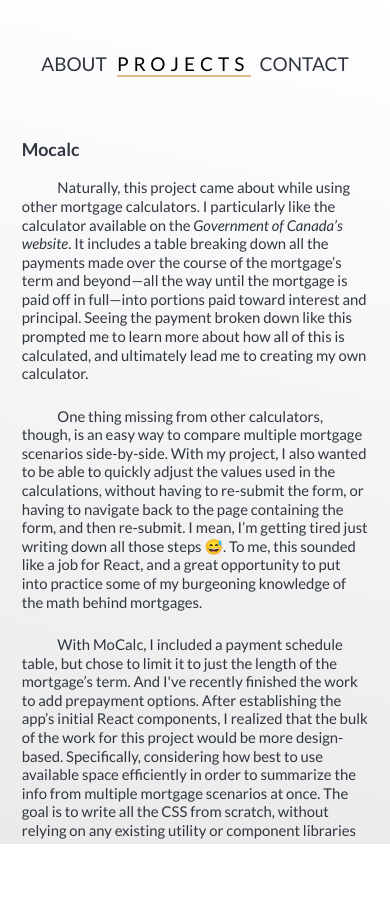
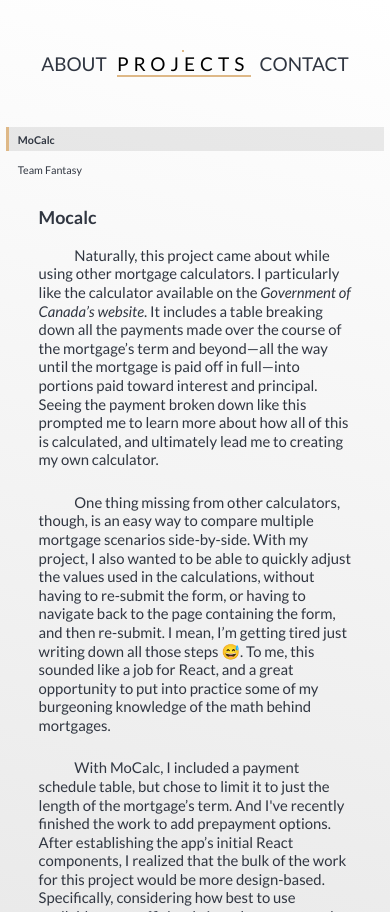
Before and after one commit to TYLER-JM/portfolio, a React (Vite) app: page /projects/mocalc in a window 390 px wide. Before the commit the page ends 844 px from the top, so only its background shows below. Built offline with nearby package versions, Linux system fonts and the light colour scheme.

Commit message:
initial redesign into 3-column layout

```diff
--- /dev/null
+++ b/src/components/Layout.tsx
@@ -0,0 +1,20 @@
+import { ReactNode } from 'react';
+import '../styles/layout.css';
+
+interface LayoutProps {
+  children: ReactNode;
+  sidebar?: ReactNode;
+}
+
+export default function Layout({ children, sidebar }: LayoutProps) {
+  return (
+    <div className="layout">
+      {/* sidebar && <aside className="layout__sidebar layout__sidebar--left">{sidebar}</aside> */}
+      <aside className="layout__sidebar layout__sidebar--left">{sidebar}</aside>
+      <div className="layout__content">
+        {children}
+      </div>
+      <aside className="layout__sidebar layout__sidebar--right"></aside>
+    </div>
+  );
+}
--- /dev/null
+++ b/src/components/Sidebar.tsx
@@ -0,0 +1,14 @@
+import { ReactNode } from 'react';
+import '../styles/sidebar.css';
+
+interface SidebarProps {
+  children: ReactNode;
+}
+
+export default function Sidebar({ children }: SidebarProps) {
+  return (
+    <nav className="sidebar">
+      {children}
+    </nav>
+  );
+}
--- a/src/routes/About.tsx
+++ b/src/routes/About.tsx
@@ -1,11 +1,13 @@
 import logoUrl from '../assets/logo.png'
 import '../styles/about.css'
+import Layout from '../components/Layout.tsx'
 
 const About = function() {
   const classes = 'section about'
 
   return (
-    <article className={classes} id="about">
+    <Layout>
+      <section className={classes} id="about">
       <div className="about__container">
         <div className="hero">
           <h1 className="name name__first"> Tyler</h1>
@@ -19,7 +21,8 @@
           I am also a Robertson Davies aficionado, and have a perfectly healthy love for board and card games. I can often be found playing my acoustic guitar, or baking a thin crust pepperoni pizza <span role='img' aria-label='pizza'>🍕</span>.
         </p>
       </div>
-    </article>
+    </section>
+    </Layout>
   );
 }
 
--- a/src/routes/Contact.tsx
+++ b/src/routes/Contact.tsx
@@ -1,8 +1,10 @@
 import '../styles/contact.css'
+import Layout from '../components/Layout.tsx'
 
 const Contact = function() {
 	return (
-		<article className="section contact" id="contact">
+		<Layout>
+			<section className="section contact" id="contact">
 			<div className="contact__container">
 				<div className='contact__social'>
 					<a title="open Github profile" className="social github" href="https://github.com/TYLER-JM" target="blank">
@@ -23,7 +25,8 @@
 				</div>
 				<p>I'm always happy to chat about what I'm working on, what I'm reading, what I'm playing, or what I'm listening to.</p>
 			</div>
-		</article>
+		</section>
+		</Layout>
 	)
 }
 
--- a/src/routes/ProjectDetail.tsx
+++ b/src/routes/ProjectDetail.tsx
@@ -1,12 +1,34 @@
 import ReactMarkdown from "react-markdown";
 import {Link, useParams} from "react-router";
 import {useEffect, useState} from "react";
+import Layout from '../components/Layout.tsx';
+import Sidebar from '../components/Sidebar.tsx';
 
 import '../styles/project-detail.css'
 
 export default function ProjectDetail() {
 	const { slug } = useParams()
 	const [content, setContent] = useState('')
+
+	const projects = [
+		{ title: "MoCalc", slug: "mocalc" },
+		{ title: "Team Fantasy", slug: "team-fantasy" }
+	]
+
+	const sidebarContent = (
+		<ul>
+			{projects.map(project => (
+				<li key={project.slug}>
+					<Link
+						to={`/projects/${project.slug}`}
+						className={slug === project.slug ? 'active' : ''}
+					>
+						{project.title}
+					</Link>
+				</li>
+			))}
+		</ul>
+	)
 
 	useEffect(() => {
 		import(`../content/${slug}.md`)
@@ -19,7 +41,8 @@
 	}, [slug])
 
 	return (
-		<article className="section">
+		<Layout sidebar={<Sidebar>{sidebarContent}</Sidebar>}>
+			<section className="section">
 				<div className="project-detail__container">
 						<ReactMarkdown>{content}</ReactMarkdown>
 						<Link to="/projects" className="card__link card__detail-link back">
@@ -27,6 +50,7 @@
 							Go back
 						</Link>
 				</div>
-		</article>
+			</section>
+		</Layout>
 	)
 }
--- a/src/routes/Projects.tsx
+++ b/src/routes/Projects.tsx
@@ -1,5 +1,6 @@
 import '../styles/projects.css'
 import ProjectCard from "../components/ProjectCard.tsx";
+import Layout from '../components/Layout.tsx';
 
 const Projects = function() {
   const projects = [
@@ -35,11 +36,13 @@
   })
 
   return (
-    <article className="section projects" id="projects">
-      <div className="projects__container">
-          {allProjectCards}
-      </div>
-    </article>
+    <Layout>
+      <section className="section projects" id="projects">
+        <div className="projects__container">
+            {allProjectCards}
+        </div>
+      </section>
+    </Layout>
   );
 }
 
--- a/src/styles/about.css
+++ b/src/styles/about.css
@@ -8,7 +8,7 @@
 }
 
 .about__container {
-    max-width: calc(35rem + 1vw);
+    /* max-width: calc(35rem + 1vw); */
     @media (max-width: 800px) {
         max-width: 90%;
     }
--- /dev/null
+++ b/src/styles/layout.css
@@ -0,0 +1,64 @@
+/* 3-Column Layout Structure */
+.layout {
+  display: grid;
+  grid-template-columns: 250px 1fr 250px;
+  max-width: 1400px;
+  margin: 0 auto;
+  width: 100%;
+}
+
+.layout__content {
+  min-width: 0;
+  padding: 0 3rem;
+}
+
+.layout__sidebar {
+  flex-shrink: 0;
+}
+
+.layout__sidebar--left {
+  /* Left sidebar for sub-navigation */
+}
+
+.layout__sidebar--right {
+  /* Right sidebar reserved for future content */
+}
+
+/* Medium screens (tablet): Hide right column */
+@media only screen and (max-width: 1024px) {
+  .layout {
+    grid-template-columns: 200px 1fr;
+    gap: 1.5rem;
+  }
+
+  .layout__sidebar--right {
+    display: none;
+  }
+}
+
+/* Small screens (mobile): Single column layout */
+@media only screen and (max-width: 768px) {
+  .layout {
+    grid-template-columns: 1fr;
+  }
+
+  .layout__content {
+    padding: 0 1rem;
+  }
+
+  .layout__sidebar--left {
+    order: -1; /* Position sidebar before main content */
+  }
+
+  .layout__sidebar--right {
+    display: none;
+  }
+}
+
+/* Extra small screens */
+@media only screen and (max-width: 480px) {
+  .layout {
+    gap: 0.5rem;
+    padding: 0 0.5rem;
+  }
+}
--- a/src/styles/project-detail.css
+++ b/src/styles/project-detail.css
@@ -1,5 +1,5 @@
 .project-detail__container {
-    max-width: 65%;
+    /* max-width: 65%; */
     @media only screen and (max-width: 800px) {
         max-width: 95%;
     }
--- a/src/styles/projects.css
+++ b/src/styles/projects.css
@@ -1,6 +1,5 @@
 .projects__container {
     display: grid;
-    max-width: 70%;
     @media only screen and (max-width: 800px) {
         max-width: 90%;
     }
--- /dev/null
+++ b/src/styles/sidebar.css
@@ -0,0 +1,48 @@
+/* Sidebar Navigation Styles */
+.sidebar {
+  display: flex;
+  flex-direction: column;
+  font-family: 'Lato', 'Helvetica Neue', sans-serif;
+}
+
+.sidebar ul {
+  display: flex;
+  flex-direction: column;
+  list-style: none;
+  padding: 0;
+  margin: 0;
+}
+
+.sidebar ul li {
+  margin-bottom: 0.5rem;
+}
+
+.sidebar ul li a {
+  display: block;
+  padding: 0.75rem 1rem;
+  color: var(--dark);
+  text-decoration: none;
+  border-left: 3px solid transparent;
+  transition: all 0.3s ease;
+  font-size: 0.95rem;
+}
+
+.sidebar ul li a:hover {
+  background-color: rgba(0, 0, 0, 0.05);
+  border-left-color: burlywood;
+}
+
+.sidebar ul li a.active {
+  font-weight: 700;
+  background-color: rgba(0, 0, 0, 0.08);
+  border-left-color: burlywood;
+  color: var(--dark);
+}
+
+/* Mobile: Sidebar styling adjustments */
+@media only screen and (max-width: 768px) {
+  .sidebar ul li a {
+    padding: 0.5rem 0.75rem;
+    font-size: 0.9rem;
+  }
+}
```
Lines whose indentation alone changed are shown as unchanged.
